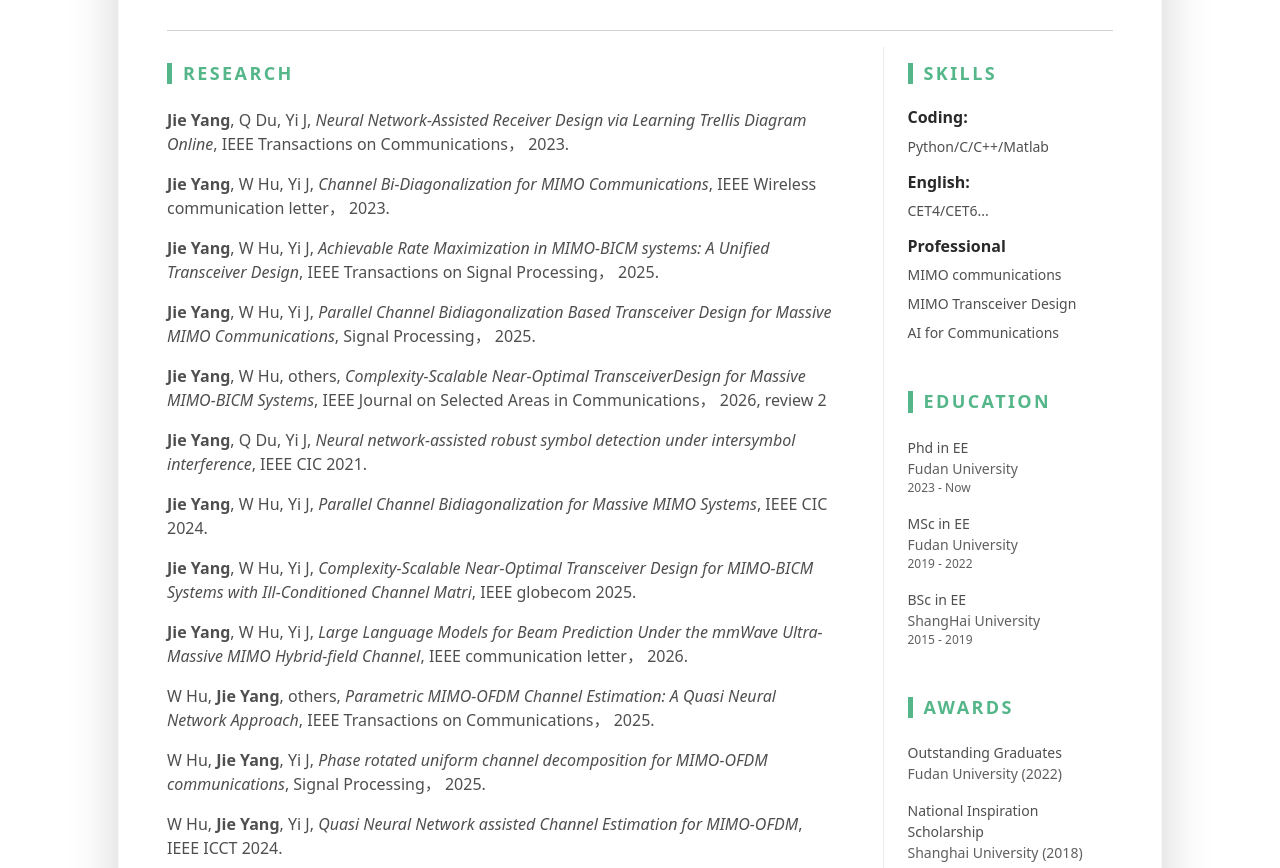
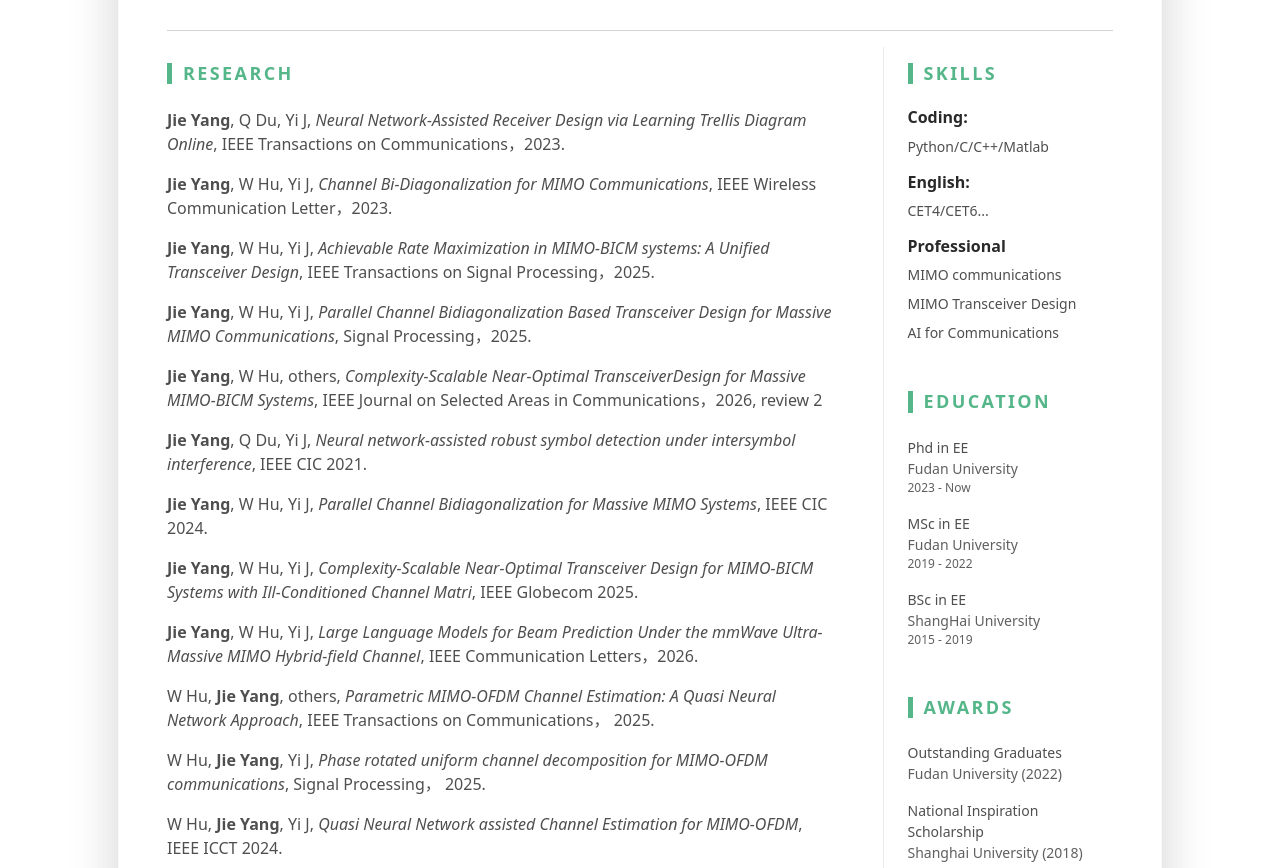
Before and after one commit to JayYang-Fdu/JayYang-Fdu.github.io, a plain HTML site: page index.html in a window 1280 px wide. Shown: the part 321-1189 px from the top of the page. Drawn offline with nearby package versions, Linux system fonts and the light colour scheme; files that its build step writes are made by us from their sources.

Commit message:
Update index.html

```diff
--- a/index.html
+++ b/index.html
@@ -64,15 +64,15 @@
 						<div class="resume-main col-12 col-lg-8 col-xl-9   pe-0   pe-lg-5">
 							<section class="work-section py-3">
 								<h3 class="text-uppercase resume-section-heading mb-4">Research</h3>
-								<p><b>Jie Yang</b>, Q Du, Yi J, <i>Neural Network-Assisted Receiver Design via Learning Trellis Diagram Online</i>, IEEE Transactions on Communications， 2023. </p>
-								<p><b>Jie Yang</b>, W Hu, Yi J, <i>Channel Bi-Diagonalization for MIMO Communications</i>, IEEE Wireless communication letter， 2023. </p>
-								<p><b>Jie Yang</b>, W Hu, Yi J, <i>Achievable Rate Maximization in MIMO-BICM systems: A Unified Transceiver Design</i>, IEEE Transactions on Signal Processing， 2025. </p>
-								<p><b>Jie Yang</b>, W Hu, Yi J, <i>Parallel Channel Bidiagonalization Based Transceiver Design for Massive MIMO Communications</i>, Signal Processing， 2025. </p>
-								<p><b>Jie Yang</b>, W Hu, others, <i> Complexity-Scalable Near-Optimal TransceiverDesign for Massive MIMO-BICM Systems</i>, IEEE Journal on Selected Areas in Communications， 2026, review 2</p>
+								<p><b>Jie Yang</b>, Q Du, Yi J, <i>Neural Network-Assisted Receiver Design via Learning Trellis Diagram Online</i>, IEEE Transactions on Communications，2023. </p>
+								<p><b>Jie Yang</b>, W Hu, Yi J, <i>Channel Bi-Diagonalization for MIMO Communications</i>, IEEE Wireless Communication Letter，2023. </p>
+								<p><b>Jie Yang</b>, W Hu, Yi J, <i>Achievable Rate Maximization in MIMO-BICM systems: A Unified Transceiver Design</i>, IEEE Transactions on Signal Processing，2025. </p>
+								<p><b>Jie Yang</b>, W Hu, Yi J, <i>Parallel Channel Bidiagonalization Based Transceiver Design for Massive MIMO Communications</i>, Signal Processing，2025. </p>
+								<p><b>Jie Yang</b>, W Hu, others, <i> Complexity-Scalable Near-Optimal TransceiverDesign for Massive MIMO-BICM Systems</i>, IEEE Journal on Selected Areas in Communications，2026, review 2</p>
 								<p><b>Jie Yang</b>, Q Du, Yi J, <i>Neural network-assisted robust symbol detection under intersymbol interference</i>, IEEE CIC 2021. </p>
 								<p><b>Jie Yang</b>, W Hu, Yi J, <i>Parallel Channel Bidiagonalization for Massive MIMO Systems</i>, IEEE CIC 2024. </p>
-								<p><b>Jie Yang</b>, W Hu, Yi J, <i>Complexity-Scalable Near-Optimal Transceiver Design for MIMO-BICM Systems with Ill-Conditioned Channel Matri</i>, IEEE globecom 2025. </p>
-								<p><b>Jie Yang</b>, W Hu, Yi J, <i>Large Language Models for Beam Prediction Under the mmWave Ultra-Massive MIMO Hybrid-field Channel</i>, IEEE communication letter， 2026. </p>
+								<p><b>Jie Yang</b>, W Hu, Yi J, <i>Complexity-Scalable Near-Optimal Transceiver Design for MIMO-BICM Systems with Ill-Conditioned Channel Matri</i>, IEEE Globecom 2025. </p>
+								<p><b>Jie Yang</b>, W Hu, Yi J, <i>Large Language Models for Beam Prediction Under the mmWave Ultra-Massive MIMO Hybrid-field Channel</i>, IEEE Communication Letters，2026. </p>
 								<p>W Hu, <b>Jie Yang</b>, others, <i>Parametric MIMO-OFDM Channel Estimation: A Quasi Neural Network Approach</i>, IEEE Transactions on Communications， 2025. </p>
 								<p>W Hu, <b>Jie Yang</b>, Yi J, <i>Phase rotated uniform channel decomposition for MIMO-OFDM communications</i>, Signal Processing， 2025.</p>
 								<p>W Hu, <b>Jie Yang</b>, Yi J, <i>Quasi Neural Network assisted Channel Estimation for MIMO-OFDM</i>, IEEE ICCT 2024. </p>
```
